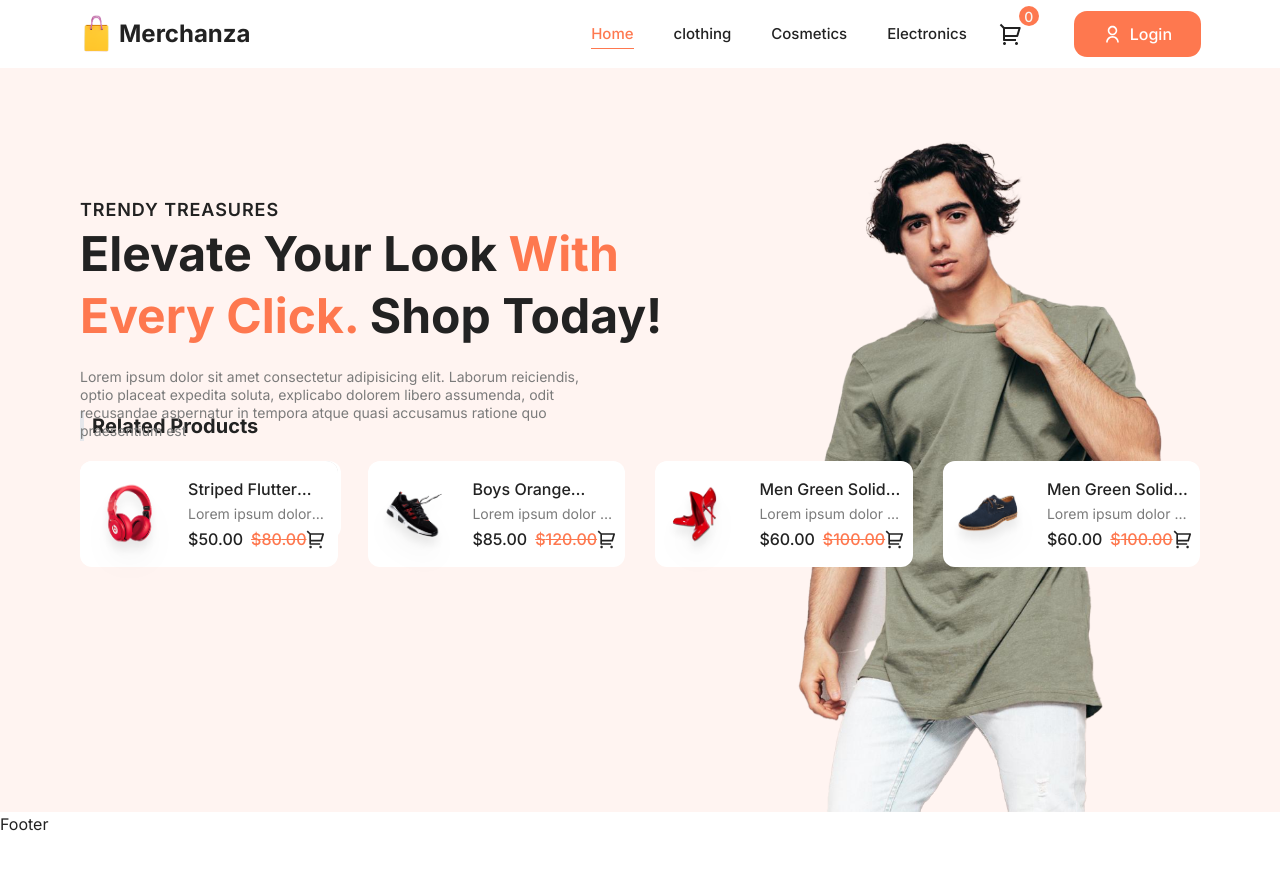
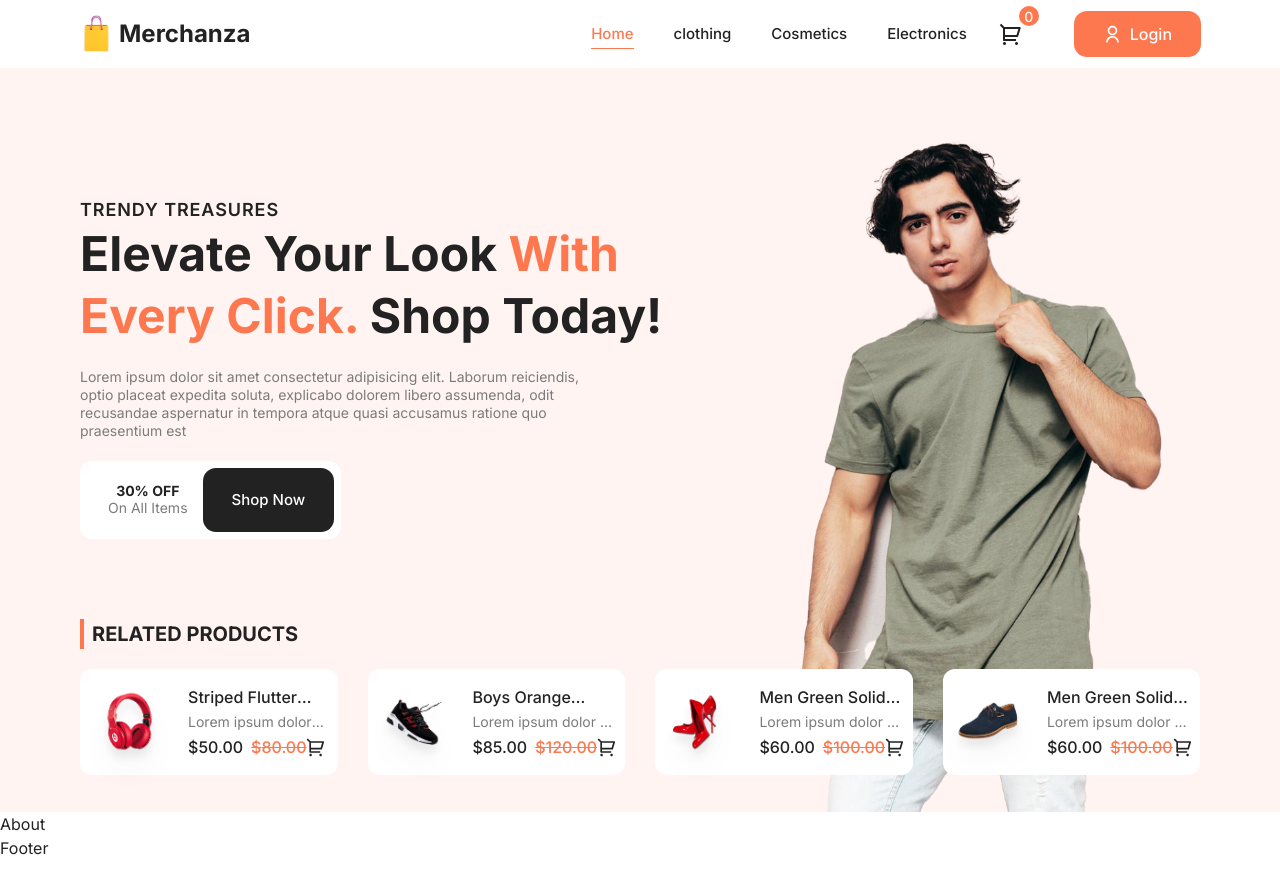
Before and after one commit to koffygeek/Merchanza, a React (Vite) app in the folder frontend/: page / in a window 1280 px wide. Shown: the top 892 px of the page. Built offline with nearby package versions, Linux system fonts and the light colour scheme; a web font is replaced by a local one.

Commit message:
about.jsx

```diff
--- a/frontend/src/components/Hero.jsx
+++ b/frontend/src/components/Hero.jsx
@@ -33,7 +33,7 @@ const Hero = () => {
           </div>
           {/* {New collections} */}
         </div>
-        <div>
+        <div className="mt-16">
           <RelatedProducts />
         </div>
       </div>
--- a/frontend/src/components/RelatedProducts.jsx
+++ b/frontend/src/components/RelatedProducts.jsx
@@ -9,8 +9,10 @@ import { RiShoppingCart2Line } from "react-icons/ri";
 
 const RelatedProducts = () => {
   return (
-    <div>
-      <h4 className="border-l-4 pl-2 border- bold-20">Related Products</h4>
+    <div className="mt-52">
+      <h4 className="border-l-4 pl-2 border-secondary bold-20 uppercase">
+        Related Products
+      </h4>
       {/* {container} */}
       <div className="mx-auto max-w-full">
         <Swiper
@@ -28,7 +30,7 @@ const RelatedProducts = () => {
               spaceBetween: 30,
             },
           }}
-          className="h-[420px] sm:h-[477px] mt-5"
+          className="h-[422px] sm:h-[477px] mt-5"
         >
           {LATEST.map((item, i) => (
             <SwiperSlide key={i}>
--- a/frontend/src/pages/Home.jsx
+++ b/frontend/src/pages/Home.jsx
@@ -1,10 +1,12 @@
 import React from "react";
 import Hero from "../components/Hero";
+import About from "../components/About";
 
 const Home = () => {
   return (
     <>
       <Hero />
+      <About />
     </>
   );
 };
```
